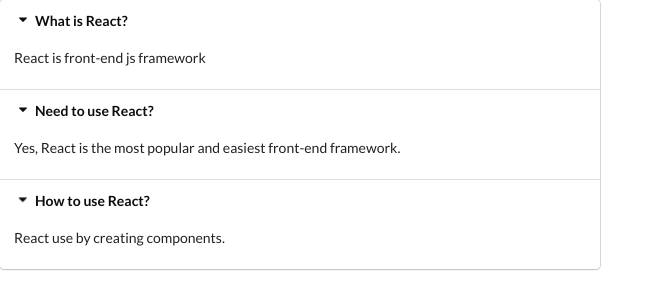
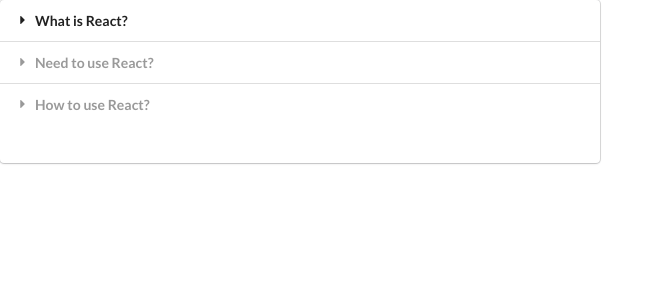
Before and after one commit to Heneros/widgets, a React (Create React App) app: page / in a window 1280 px wide. Shown: the top 308 px of the page, without its empty margins (0-664 px from the left). Built offline with nearby package versions, Linux system fonts and the light colour scheme.

Commit message:
accordion

```diff
--- a/src/components/Accordion.js
+++ b/src/components/Accordion.js
@@ -1,21 +1,33 @@
-import React from 'react';
+import React, { useState } from 'react';
 
 
 const Accordion = ({items}) =>{
-    const renderedItems = items.map(item =>{
-        return  <React.Fragment key={item.title}>
-             <div className="title active">
+    const [activeIndex, setActiveIndex] = useState(null);
+
+    const onTitleClick = (index) =>{
+      setActiveIndex(index)
+    }
+    const renderedItems = items.map((item, index) =>{
+       const active = index === activeIndex ? 'active' : '';
+
+       return  <React.Fragment key={item.title}>
+             <div
+             className={`title ${active}`}
+             onClick={() => onTitleClick(index)}
+             >
               <i className="dropdown icon"></i>
               {item.title}
              </div>
-             <div className="content active">
+             <div className={`content ${active}`}>
                  <p>{item.content}</p>
              </div>
         </React.Fragment>
     })
-    return <div className="ui styled accordion">
+    return(<div className="ui styled accordion">
      {renderedItems}
-     </div>
+     <h1>{activeIndex}</h1>
+
+     </div>)
      ;
 };
 
```
